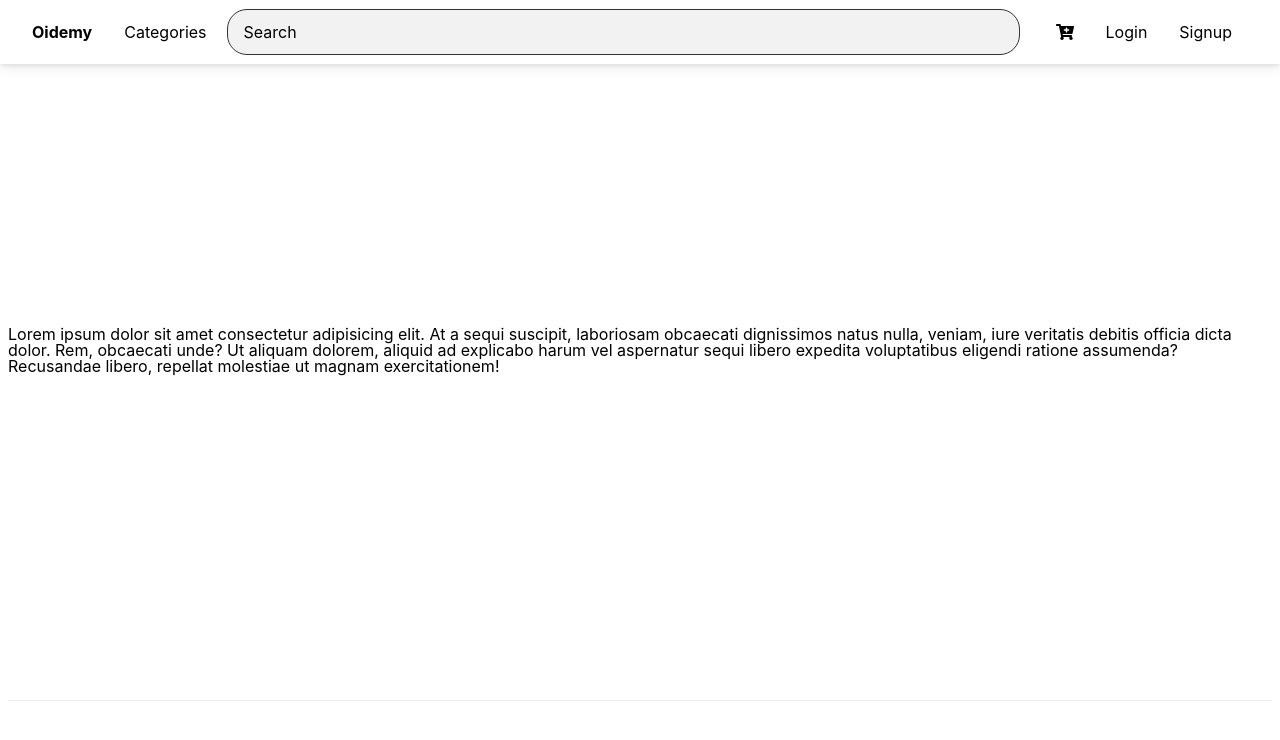
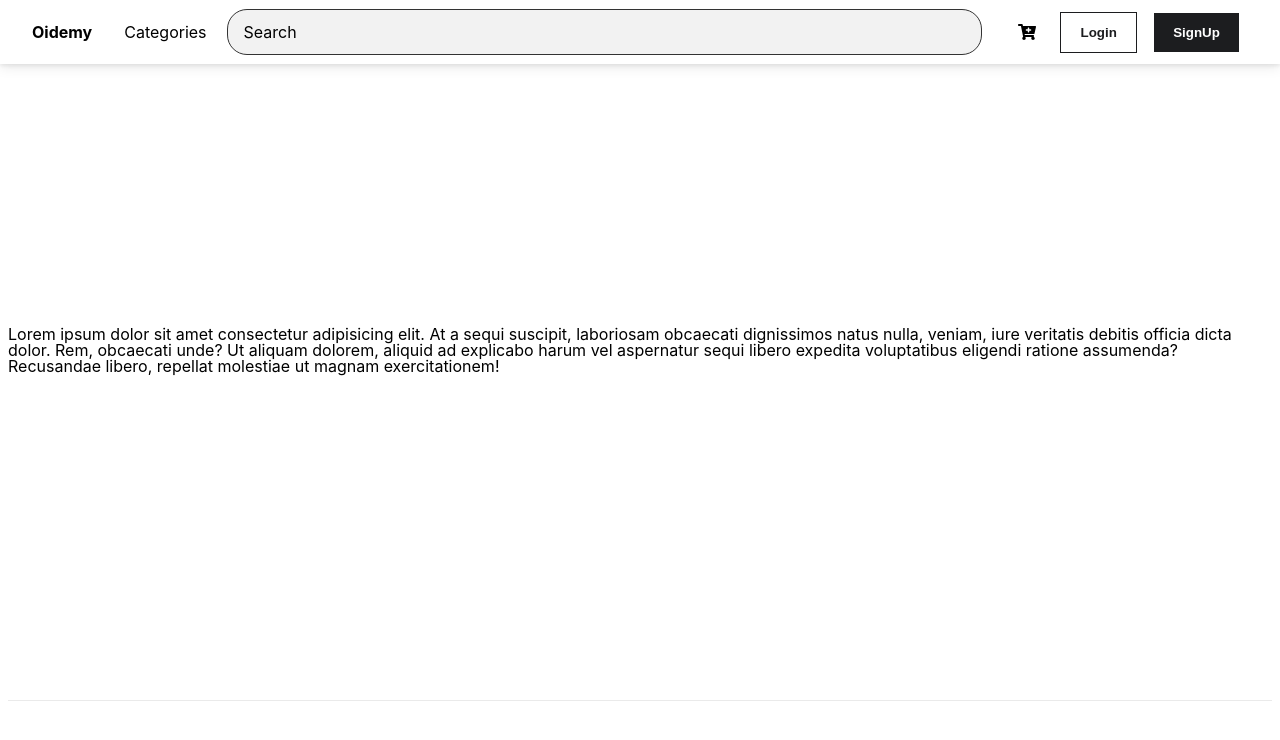
Before and after one commit to xMonty/oidemy, a Next.js app: page / in a window 1280 px wide. Shown: the top 740 px of the page. Built offline with nearby package versions, Linux system fonts and the light colour scheme.

Commit message:
added button

```diff
--- /dev/null
+++ b/common/Controls/Button/UdButton.module.scss
@@ -0,0 +1,17 @@
+.primaryBk {
+    background: transparent;
+    border: 1px solid $secondary-color;
+    color: $secondary-color;
+    padding: 0.75rem 1.2rem;
+    cursor: pointer;
+    font-weight: 700;
+}
+
+.secondaryBk {
+    background: $secondary-color;
+    border: 1px solid $primary-color;
+    color: $primary-color;
+    padding: 0.75rem 1.2rem;
+    cursor: pointer;
+    font-weight: 700;
+}
--- /dev/null
+++ b/common/Controls/Button/UdButton.tsx
@@ -0,0 +1,43 @@
+import React from "react";
+import styles from './UdButton.module.scss';
+
+export enum UdButtonType {
+  primaryBk = 1,
+  secondaryBk
+}
+
+interface Props {
+  type: UdButtonType
+  children?: React.ReactNode;
+  onClick: () => void;
+}
+
+const UdButton: React.FC<Props> = ({
+    children,
+    onClick,
+    type
+  }) => {
+
+  var styleClass;
+  switch(type) {
+    case UdButtonType.primaryBk:
+      styleClass = styles.primaryBk;
+      break;
+    case UdButtonType.secondaryBk:
+      styleClass = styles.secondaryBk;
+      break;
+    default:
+      break;
+  }
+
+  return (
+    <button
+      className={styleClass}
+      onClick={onClick}
+    >
+    {children}
+    </button>
+  );
+}
+
+export default UdButton;
--- /dev/null
+++ b/common/Controls/Controls.tsx
@@ -0,0 +1,8 @@
+import UdButton, { UdButtonType } from "./Button/UdButton";
+
+const Controls = {
+  UdButton,
+  UdButtonType
+}
+
+export default Controls;
--- a/components/header/Header.tsx
+++ b/components/header/Header.tsx
@@ -2,8 +2,10 @@ import React, { useState } from 'react'
 import styles from '../../styles/Header.module.scss'
 import CatMenu from './CatMenu';
 import SubMenu from './SubMenu';
+
 import { FontAwesomeIcon } from '@fortawesome/react-fontawesome';
 import { faCartPlus } from '@fortawesome/free-solid-svg-icons';
+import Controls from 'common/Controls/Controls';
 
 function Header() {
 	const [open, setOpen] = useState(false);
@@ -25,8 +27,8 @@ function Header() {
         <input className={styles.search}/>
       </div>
 			<div className={styles.navCart}><FontAwesomeIcon icon={faCartPlus} /></div>
-			<div className={styles.navLogin}>Login</div>
-			<div className={styles.navSignup}>Signup</div>
+			<div className={styles.navLogin}><Controls.UdButton type={Controls.UdButtonType.primaryBk} onClick={()=>{}}>Login</Controls.UdButton></div>
+			<div className={styles.navSignup}><Controls.UdButton type={Controls.UdButtonType.secondaryBk} onClick={()=>{}}>SignUp</Controls.UdButton></div>
 
       <nav className={open ? `${styles.nav} ` + ` ${styles.open}` : `${styles.nav}`}>
         <ul className={open ? `${styles.menuNav} ` + ` ${styles.open}` : `${styles.menuNav}`}>
--- a/styles/Header.module.scss
+++ b/styles/Header.module.scss
@@ -148,14 +148,14 @@
 
   .navLogin {
     @include navItem();
-    margin-left: 1rem;
-    margin-right: 1rem;
+    margin-left: 0.5rem;
+    margin-right: 0.5rem;
   }
 
   .navSignup {
     @include navItem();
-    margin-left: 1rem;
-    margin-right: 1rem;
+    margin-left: 0.5rem;
+    margin-right: 0.5rem;
   }
 }
 
--- a/tsconfig.json
+++ b/tsconfig.json
@@ -1,5 +1,6 @@
 {
   "compilerOptions": {
+    "baseUrl": ".",
     "target": "es5",
     "lib": ["dom", "dom.iterable", "esnext"],
     "allowJs": true,
```
